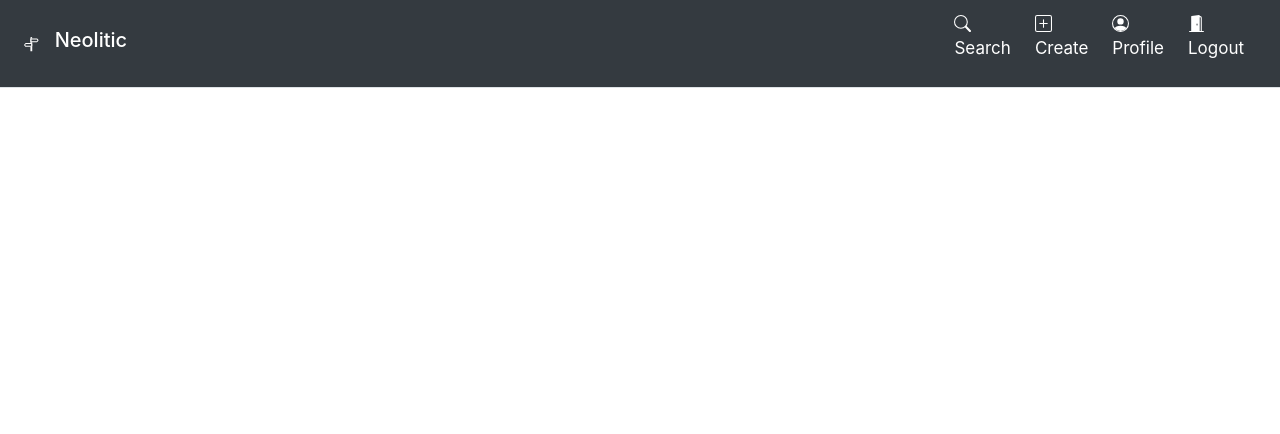
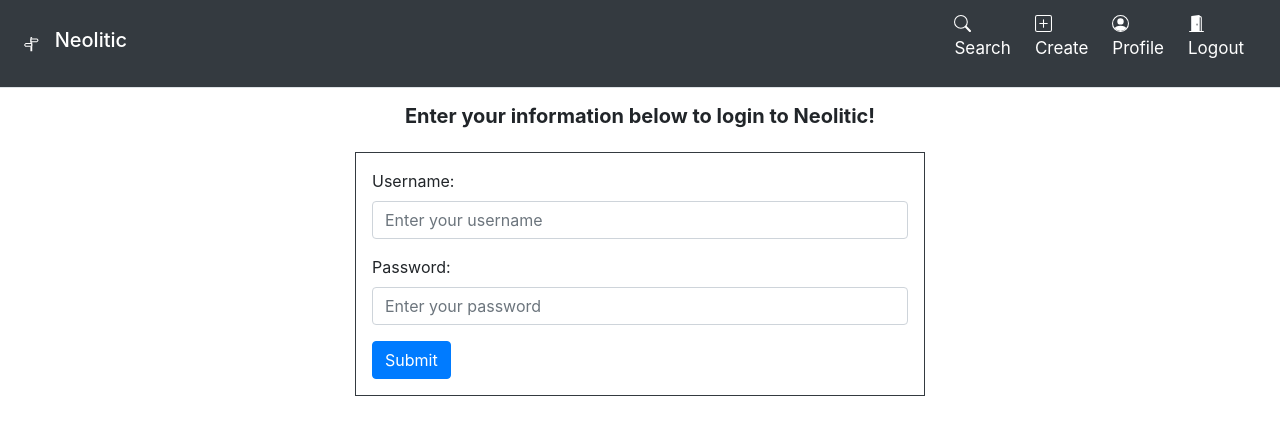
Before and after one commit to bach-tran/p2-neolitic-frontend, an Angular app: page /login in a window 1280 px wide. Before the commit this address led to /. Shown: the top 434 px of the page. Built offline with nearby package versions, Linux system fonts and the light colour scheme; no server answers.

Commit message:
Add login-page component and login method

```diff
--- a/src/app/app-routing.module.ts
+++ b/src/app/app-routing.module.ts
@@ -3,10 +3,11 @@ import { Routes, RouterModule } from '@angular/router';
 import { AdminHomeComponent } from './admin-home/admin-home.component';
 import { ConsumerHomeComponent } from './consumer-home/consumer-home.component';
 import { RegistrationPageComponent } from './registration-page/registration-page.component';
+import { LoginPageComponent } from './login-page/login-page.component';
 
 const routes: Routes = [
   { path: 'register', component: RegistrationPageComponent },
-  // { path: 'login', component: LoginPageComponent },
+  { path: 'login', component: LoginPageComponent },
   { path: 'consumer-home', component: ConsumerHomeComponent },
   { path: 'admin-home', component: AdminHomeComponent }
 ];
--- a/src/app/app.module.ts
+++ b/src/app/app.module.ts
@@ -11,6 +11,7 @@ import { PostcardComponent } from './postcard/postcard.component';
 import { RegistrationPageComponent } from './registration-page/registration-page.component';
 import { ConsumerHomeComponent } from './consumer-home/consumer-home.component';
 import { AdminHomeComponent } from './admin-home/admin-home.component';
+import { LoginPageComponent } from './login-page/login-page.component';
 
 @NgModule({
   declarations: [
@@ -20,7 +21,8 @@ import { AdminHomeComponent } from './admin-home/admin-home.component';
     PostcardComponent,
     RegistrationPageComponent,
     ConsumerHomeComponent,
-    AdminHomeComponent
+    AdminHomeComponent,
+    LoginPageComponent
   ],
   imports: [
     BrowserModule,
--- /dev/null
+++ b/src/app/login-page/login-page.component.css
@@ -0,0 +1,5 @@
+#loginForm {
+    width: 50%;
+    margin-top: 1em;
+    padding: 1em
+}
--- /dev/null
+++ b/src/app/login-page/login-page.component.html
@@ -0,0 +1,18 @@
+<div class="container">
+    <div class="row justify-content-md-center">
+        <h5><strong>Enter your information below to login to Neolitic!</strong></h5>
+    </div>
+    <div class="row justify-content-lg-center">
+        <form id="loginForm" class="border border-dark">
+            <div class="form-group">
+                <label for="username">Username:</label>
+                <input type="text" class="form-control" [(ngModel)]="username" name="username" aria-describedby="username" placeholder="Enter your username">
+            </div>
+            <div class="form-group">
+                <label for="password">Password:</label>
+                <input type="text" class="form-control" [(ngModel)]="password" name="password" aria-describedby="password" placeholder="Enter your password">
+            </div>
+            <input type="submit" name="submit" value="Submit" class="btn btn-primary" (click)="login()"/>
+          </form>
+    </div>
+</div>
--- /dev/null
+++ b/src/app/login-page/login-page.component.ts
@@ -0,0 +1,48 @@
+import { HttpClient } from '@angular/common/http';
+import { Component, OnInit } from '@angular/core';
+import { Router } from '@angular/router';
+import { User } from '../models/user';
+import { AuthenticationService } from '../services/authentication-service/authentication-service';
+
+@Component({
+  selector: 'app-login-page',
+  templateUrl: './login-page.component.html',
+  styleUrls: ['./login-page.component.css']
+})
+export class LoginPageComponent implements OnInit {
+  username: string;
+  password: string;
+
+  constructor(private authenticationService: AuthenticationService, private http: HttpClient, private router: Router) { }
+
+  async ngOnInit(): Promise<void> {
+    if (await this.authenticationService.checkAuthorization()) {
+      const user: User = this.authenticationService.getUser();
+
+      this.navigateRole(user);
+    }
+  }
+
+  private async navigateRole(user: User): Promise<void> {
+    if (user.role.userRole === 'admin') {
+      this.router.navigate(['admin-home']);
+    } else if (user.role.userRole === 'consumer') {
+      this.router.navigate(['consumer-home']);
+    } else {
+      alert('Unknown User Role, cancelling session');
+      await this.authenticationService.logout();
+    }
+  }
+
+  async login(): Promise<void> {
+    try {
+      const user: User = await this.authenticationService.login(this.username, this.password);
+
+      await this.navigateRole(user);
+
+    } catch (error) {
+      alert("Oh no, we had a problem loggin in. Please try again.");
+      console.log(error);
+    }
+  }
+}
```
Also changed, not shown: 1 other file (tests, documents, lock files or other folders).
